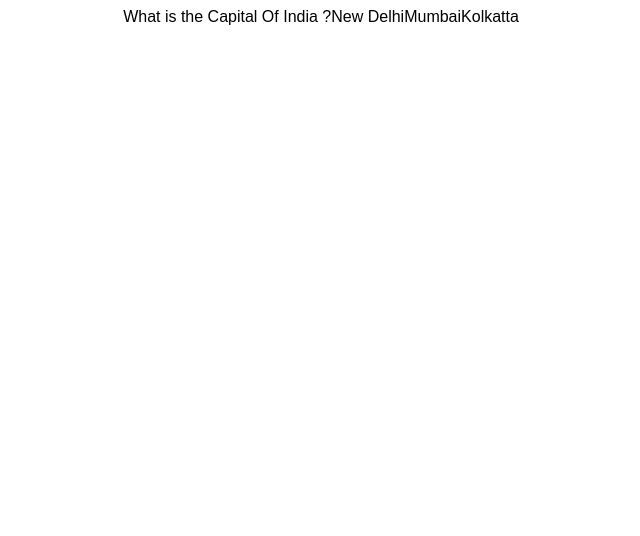
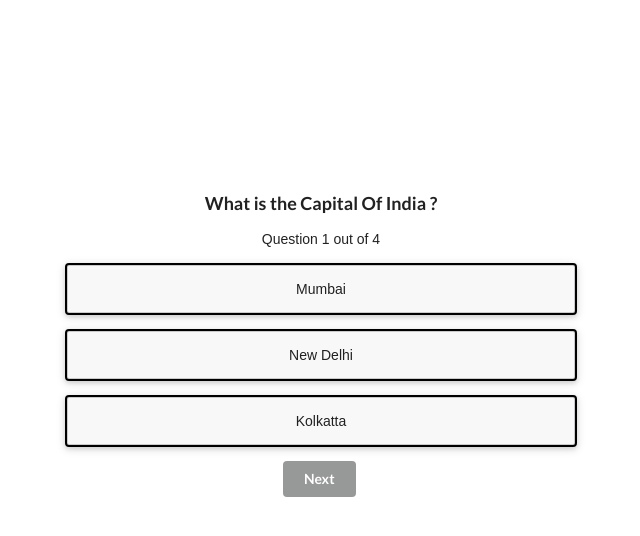
Before and after one commit to atssini23/Quiz_React, a React app: page / in a window 1280 px wide. Shown: the whole page, without its empty margins (319-959 px from the left). Built offline with nearby package versions, Linux system fonts and the light colour scheme.

Commit message:
completed minimalist CSS

```diff
--- a/package.json
+++ b/package.json
@@ -1,8 +1,8 @@
 {
-  "name": "react",
+  "name": "quiz",
   "version": "1.0.0",
-  "description": "React example starter project",
-  "keywords": ["react", "starter"],
+  "description": "",
+  "keywords": [],
   "main": "src/index.js",
   "dependencies": {
     "react": "16.12.0",
--- a/public/index.html
+++ b/public/index.html
@@ -1,16 +1,22 @@
 <!DOCTYPE html>
 <html lang="en">
-
   <head>
-	<meta charset="utf-8">
-	<meta name="viewport" content="width=device-width, initial-scale=1, shrink-to-fit=no">
-	<meta name="theme-color" content="#000000">
+    <meta charset="utf-8" />
+    <meta
+      name="viewport"
+      content="width=device-width, initial-scale=1, shrink-to-fit=no"
+    />
+    <meta name="theme-color" content="#000000" />
     <!--
       manifest.json provides metadata used when your web app is added to the
       homescreen on Android. See https://developers.google.com/web/fundamentals/engage-and-retain/web-app-manifest/
     -->
-	<link rel="manifest" href="%PUBLIC_URL%/manifest.json">
-	<link rel="shortcut icon" href="%PUBLIC_URL%/favicon.ico">
+    <link rel="manifest" href="%PUBLIC_URL%/manifest.json" />
+    <link rel="shortcut icon" href="%PUBLIC_URL%/favicon.ico" />
+    <link
+      rel="stylesheet"
+      href="https://cdnjs.cloudflare.com/ajax/libs/semantic-ui/2.4.1/semantic.min.css"
+    />
     <!--
       Notice the use of %PUBLIC_URL% in the tags above.
       It will be replaced with the URL of the `public` folder during the build.
@@ -20,7 +26,7 @@
       work correctly both with client-side routing and a non-root public URL.
       Learn how to configure a non-root public URL by running `npm run build`.
     -->
-	<title>React App</title>
+    <title>Quiz App</title>
   </head>
 
   <body>
@@ -39,5 +45,4 @@
       To create a production bundle, use `npm run build` or `yarn build`.
     -->
   </body>
-
 </html>
--- a/src/components/Quiz.js
+++ b/src/components/Quiz.js
@@ -5,11 +5,14 @@ class Quiz extends React.Component {
   state = {
     userAnser: null,
     currentQuestion: 0,
-    option: []
+    options: [],
+    quizEnd: false,
+    score: 0,
+    disabled: true
   };
 
   loadQuiz = () => {
-    //console.log(quizData[0].question)
+    //console.log(QuizData[0].question)
     const { currentQuestion } = this.state;
     this.setState(() => {
       return {
@@ -23,12 +26,111 @@ class Quiz extends React.Component {
     this.loadQuiz();
   }
 
+  nextQuestionHandler = () => {
+    const { userAnswer, answer, score } = this.state;
+    this.setState({
+      currentQuestion: this.state.currentQuestion + 1
+    });
+    console.log(this.state.currentQuestion);
+    //increment the score if answer is correct
+    if (userAnswer === answer) {
+      this.setState({
+        score: score + 1
+      });
+    }
+  };
+  //updates the component
+  componentDidUpdate(prevProps, prevState) {
+    const { currentQuestion } = this.state;
+    if (this.state.currentQuestion !== prevState.currentQuestion) {
+      this.setState(() => {
+        return {
+          disabled: true,
+          questions: QuizData[currentQuestion].question,
+          options: QuizData[currentQuestion].options,
+          answer: QuizData[currentQuestion].answer
+        };
+      });
+    }
+  }
+  //check answer
+  checkAnswer = (answer) => {
+    this.setState({
+      userAnswer: answer,
+      disabled: false
+    });
+  };
+  finishHandler = () => {
+    const { userAnswer, answer, score } = this.state;
+
+    if (this.state.currentQuestion === QuizData.length - 1) {
+      this.setState({
+        quizEnd: true
+      });
+      if (userAnswer === answer) {
+        this.setState({
+          score: score + 1
+        });
+        console.log("Current score:", this.state.score);
+      }
+    }
+  };
+
   render() {
-    const { questions, options } = this.state;
+    const {
+      questions,
+      options,
+      currentQuestion,
+      userAnswer,
+      quizEnd
+    } = this.state;
+    if (quizEnd) {
+      return (
+        <div>
+          <h2>Your final score is {this.state.score} out of 4</h2>
+          <p>The correct answer's are: </p>
+          <ul>
+            {QuizData.map((item, index) => (
+              <li className="ui floating message options" key={index}>
+                {item.answer}
+              </li>
+            ))}
+          </ul>
+        </div>
+      );
+    }
+
     return (
       <div className="App">
-        {questions}
-        {options}
+        <h3>{questions}</h3>
+        <span>{` Question ${currentQuestion + 1} out of ${
+          QuizData.length
+        }`}</span>
+        {options.map((option) => (
+          <p
+            key={option.id}
+            className={`ui floating message options
+          ${userAnswer === option ? "selected" : null}
+          `}
+            onClick={() => this.checkAnswer(option)}
+          >
+            {option}
+          </p>
+        ))}
+        {currentQuestion < QuizData.length - 1 && (
+          <button
+            className="ui button black"
+            disabled={this.state.disabled}
+            onClick={this.nextQuestionHandler}
+          >
+            Next
+          </button>
+        )}
+        {currentQuestion === QuizData.length - 1 && (
+          <button className="ui button black" onClick={this.finishHandler}>
+            Finish
+          </button>
+        )}
       </div>
     );
   }
--- a/src/components/QuizData.js
+++ b/src/components/QuizData.js
@@ -2,25 +2,25 @@ export const QuizData = [
   {
     id: 0,
     question: ` What is the Capital Of India ?`,
-    options: [`New Delhi`, `Mumbai`, `Kolkatta`],
+    options: [`Mumbai`, `New Delhi`, `Kolkatta`],
     answer: `New Delhi`
   },
   {
     id: 1,
     question: `Who is the CEO of Tesla Motors?`,
-    options: [`Bill Gates`, `Steve Jobs`, `Elon Musk`],
+    options: [`Elon Musk`, `Steve Jobs`, `Bill Gates`],
     answer: `Elon Musk`
   },
   {
-    id: 3,
+    id: 2,
     question: `Name World's Richest Man?`,
-    options: [`Jeff Bezo`, `Bill Gates`, `Mark Zuckerberg`],
+    options: [`Bill Gates`, `Mark Zuckerberg`, `Jeff Bezo`],
     answer: `Jeff Bezo`
   },
   {
-    id: 4,
+    id: 3,
     question: `World's Longest River?`,
-    options: [`River Nile`, `River Amazon`, `River Godavari`],
+    options: [`River Godavari`, `River Nile`, `River Amazon`],
     answer: `River Nile`
   }
 ];
--- a/src/styles.css
+++ b/src/styles.css
@@ -2,3 +2,17 @@
   font-family: sans-serif;
   text-align: center;
 }
+body {
+  margin: 15% 30%;
+}
+.selected {
+  background: linear-gradient(to right, #74ebd5, #acb6e5) !important;
+}
+.options {
+  padding: 18px;
+  border: 2px solid #000;
+  cursor: pointer;
+}
+ul {
+  list-style: none;
+}
```
Lines whose indentation alone changed are shown as unchanged.
